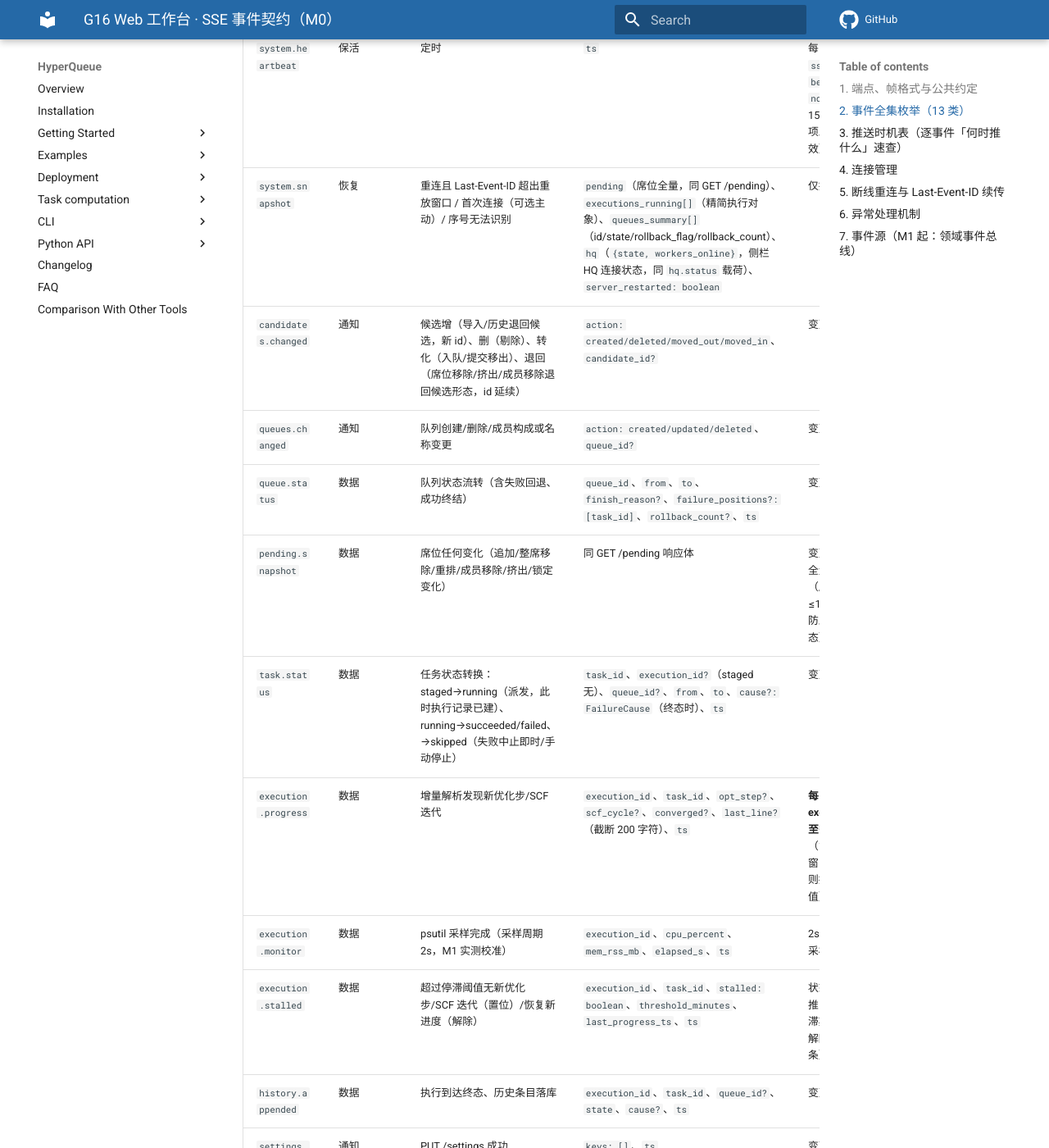
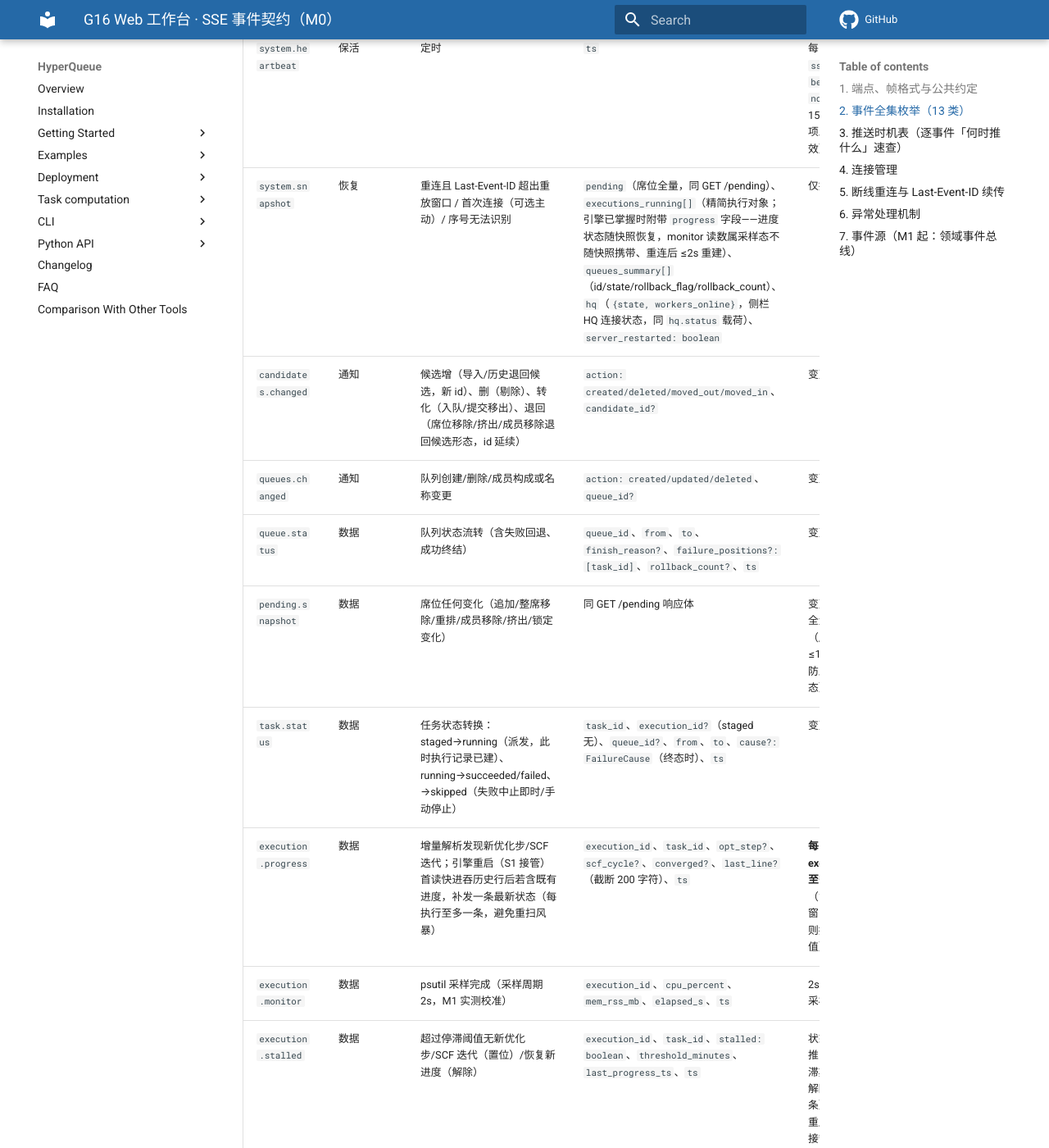
Before and after one commit to baizhancaiji/gauforge, an MkDocs documentation site: the page built from docs/api/sse.md, in a window 1280 px wide and 1400 px high, scrolled down 905 px. Shown: the whole window at 82% size. Built offline with MkDocs 1.6.1 and Material for MkDocs 9.7.7, drawn with Linux system fonts in a browser that asks for light colours; comment, search, counter and statistics services are not loaded; the version menu is left out; some of the changed text lies outside the part shown.

Commit message:
docs(api): SSE 契约补记快照进度恢复、快进补发与停滞重启重起算语义
- system.snapshot 的 executions_running 注明可附带 progress 字段（monitor 属采样态不随快照）
- execution.progress 补记 S1 接管首读快进后补发一条最新状态（每执行至多一条）
- execution.stalled 补记引擎重启后停滞重新起算、重启前告警不随快照恢复

```diff
--- a/docs/api/sse.md
+++ b/docs/api/sse.md
@@ -33,15 +33,15 @@
 | 事件 | 类 | 触发条件（何时推） | 载荷字段（类型） | 频率/节流 |
 |---|---|---|---|---|
 | `system.heartbeat` | 保活 | 定时 | `ts` | 每 `sse_heartbeat_seconds`（默认 15s，设置项即时生效） |
-| `system.snapshot` | 恢复 | 重连且 Last-Event-ID 超出重放窗口 / 首次连接（可选主动）/ 序号无法识别 | `pending`（席位全量，同 GET /pending）、`executions_running[]`（精简执行对象）、`queues_summary[]`（id/state/rollback_flag/rollback_count）、`hq`（`{state, workers_online}`，侧栏 HQ 连接状态，同 `hq.status` 载荷）、`server_restarted: boolean` | 仅按需 |
+| `system.snapshot` | 恢复 | 重连且 Last-Event-ID 超出重放窗口 / 首次连接（可选主动）/ 序号无法识别 | `pending`（席位全量，同 GET /pending）、`executions_running[]`（精简执行对象；引擎已掌握时附带 `progress` 字段——进度状态随快照恢复，monitor 读数属采样态不随快照携带、重连后 ≤2s 重建）、`queues_summary[]`（id/state/rollback_flag/rollback_count）、`hq`（`{state, workers_online}`，侧栏 HQ 连接状态，同 `hq.status` 载荷）、`server_restarted: boolean` | 仅按需 |
 | `candidates.changed` | 通知 | 候选增（导入/历史退回候选，新 id）、删（剔除）、转化（入队/提交移出）、退回（席位移除/挤出/成员移除退回候选形态，id 延续） | `action: created/deleted/moved_out/moved_in`、`candidate_id?` | 变更即推 |
 | `queues.changed` | 通知 | 队列创建/删除/成员构成或名称变更 | `action: created/updated/deleted`、`queue_id?` | 变更即推 |
 | `queue.status` | 数据 | 队列状态流转（含失败回退、成功终结） | `queue_id`、`from`、`to`、`finish_reason?`、`failure_positions?: [task_id]`、`rollback_count?`、`ts` | 变更即推 |
 | `pending.snapshot` | 数据 | 席位任何变化（追加/整席移除/重排/成员移除/挤出/锁定变化） | 同 GET /pending 响应体 | 变更即推；全量快照式（席位≤10，快照防止漏中间态） |
 | `task.status` | 数据 | 任务状态转换：staged→running（派发，此时执行记录已建）、running→succeeded/failed、→skipped（失败中止即时/手动停止） | `task_id`、`execution_id?`（staged 无）、`queue_id?`、`from`、`to`、`cause?: FailureCause`（终态时）、`ts` | 变更即推 |
-| `execution.progress` | 数据 | 增量解析发现新优化步/SCF 迭代 | `execution_id`、`task_id`、`opt_step?`、`scf_cycle?`、`converged?`、`last_line?`（截断 200 字符）、`ts` | **每 execution 至多 1 条/s**（1s 合并窗口内多条则推最新值） |
+| `execution.progress` | 数据 | 增量解析发现新优化步/SCF 迭代；引擎重启（S1 接管）首读快进吞历史行后若含既有进度，补发一条最新状态（每执行至多一条，避免重扫风暴） | `execution_id`、`task_id`、`opt_step?`、`scf_cycle?`、`converged?`、`last_line?`（截断 200 字符）、`ts` | **每 execution 至多 1 条/s**（1s 合并窗口内多条则推最新值） |
 | `execution.monitor` | 数据 | psutil 采样完成（采样周期 2s，M1 实测校准） | `execution_id`、`cpu_percent`、`mem_rss_mb`、`elapsed_s`、`ts` | 2s/条，随采样直推 |
-| `execution.stalled` | 数据 | 超过停滞阈值无新优化步/SCF 迭代（置位）/恢复新进度（解除） | `execution_id`、`task_id`、`stalled: boolean`、`threshold_minutes`、`last_progress_ts`、`ts` | 状态翻转即推（同一停滞期开始/解除各一条） |
+| `execution.stalled` | 数据 | 超过停滞阈值无新优化步/SCF 迭代（置位）/恢复新进度（解除） | `execution_id`、`task_id`、`stalled: boolean`、`threshold_minutes`、`last_progress_ts`、`ts` | 状态翻转即推（同一停滞期开始/解除各一条）。引擎重启（S1 接管）后停滞检测重新起算：重启前未解除的告警不随快照恢复（客户端重建时清空），阈值重新超出再置位 |
 | `history.appended` | 数据 | 执行到达终态、历史条目落库 | `execution_id`、`task_id`、`queue_id?`、`state`、`cause?`、`ts` | 变更即推 |
 | `settings.updated` | 通知 | PUT /settings 成功 | `keys: []`、`ts` | 变更即推（多标签页同步） |
 | `hq.status` | 数据 | HQ server 可达性或 worker 在线数变化（引擎 tick 以 workers 列表探测，随 2s 周期） | `state: off/down/up`（off=引擎未启用，down=server 不可达，up=可达）、`workers_online: int`、`ts` | 翻转即推（稳态不重发；引擎未启用不推，快照恒 off） |
```
